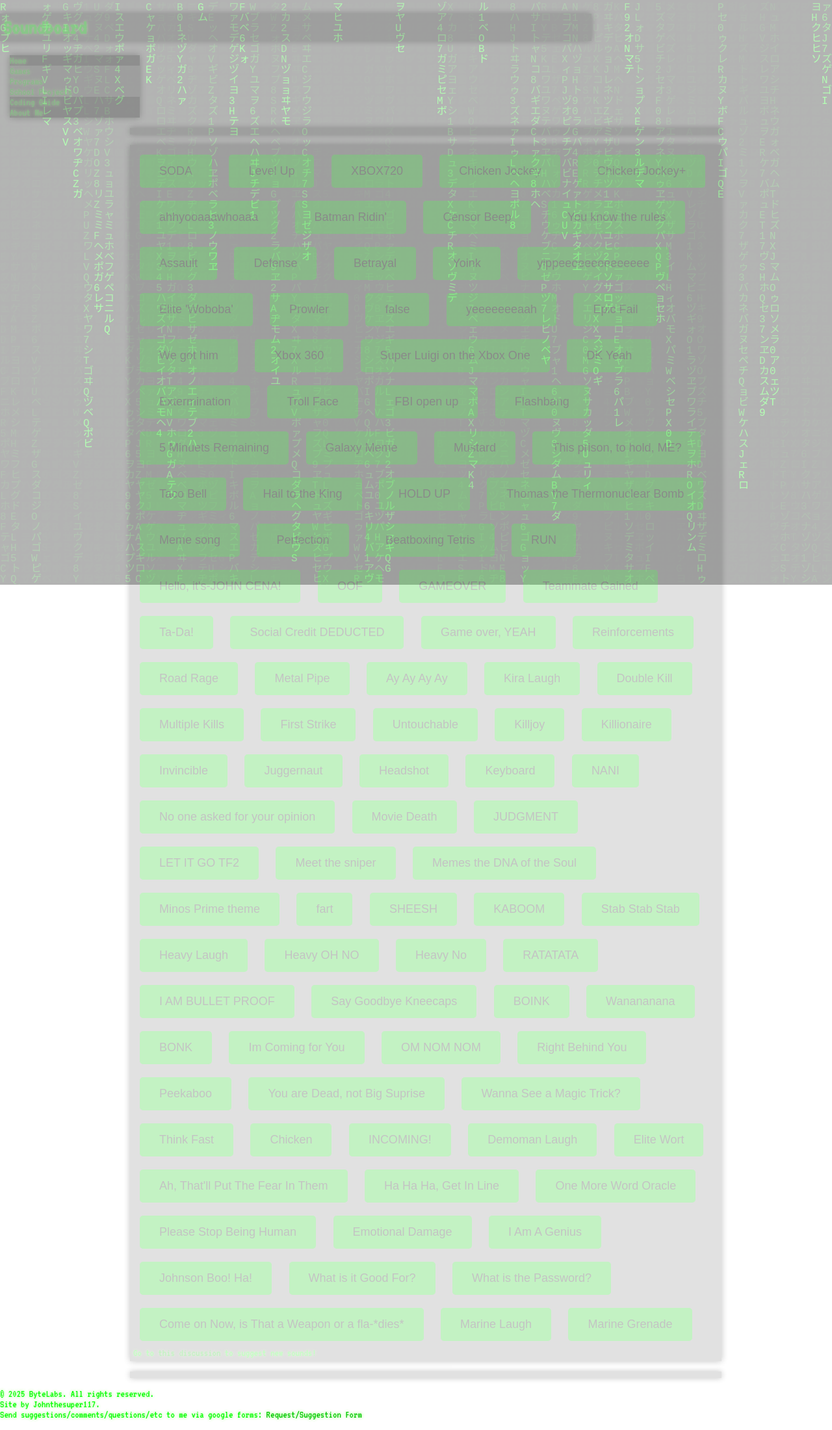
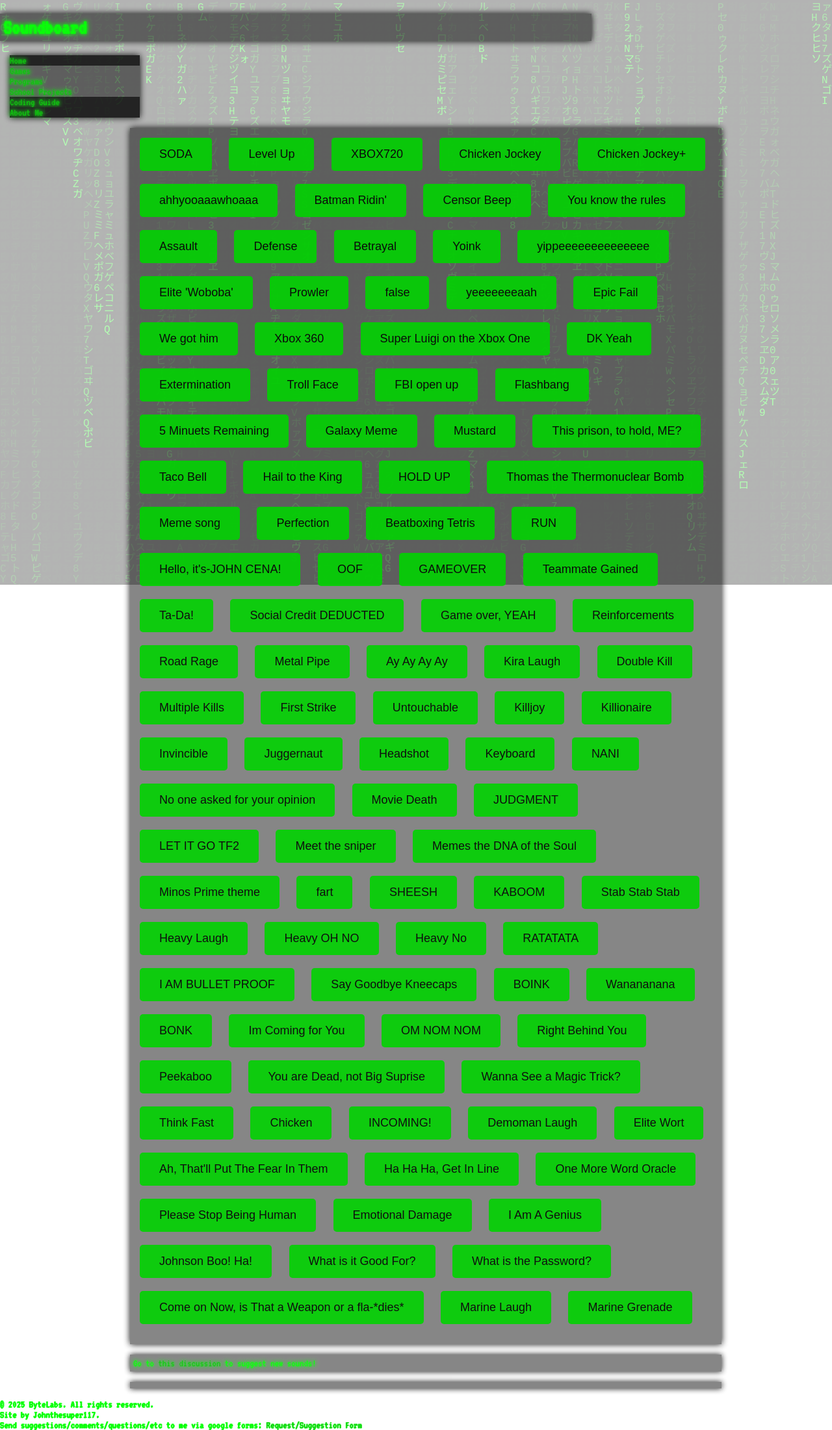
Before and after one commit to Johnthesuper117/bytelabs.online, a Jekyll site: the page built from soundboard.html, in a window 1280 px wide. Shown: the whole page at 65% size. Built offline with Jekyll 4.4.1, drawn with Linux system fonts in a browser that asks for light colours.

Commit message:
minor changes to my about me

```diff
--- a/assets/css/stylesheet.css
+++ b/assets/css/stylesheet.css
@@ -16,9 +16,10 @@
   padding: 0;
   height: 100%;
   z-index: 1;
+  animation: textDistort 1.5s infinite;
 }
 
-h1, ul, p, iframe{
+h1, ul, p, iframe {
   background: rgba(0,0,0,0.5);
   color: var(--color-text1);
   padding: 5px;
@@ -30,7 +31,11 @@
   opacity: 0;
   animation:
     revealContent 0.5s ease-out forwards,
-    flicker 1s infinite 3.5s;
+    flicker 2s infinite 3.5s,
+    intensiveFlicker 5s infinite 4s;
+  text-shadow:
+    0 0 5px var(--color-text1),
+    0 0 10px var(--color-text1);
 }
 
 body {
@@ -134,24 +139,33 @@
   color: var(--color-text2);
   background-color: transparent;
   text-decoration: none;
+  animation: flicker 3s infinite;
+  transition: text-shadow 0.2s;
 }
 
 a:visited {
   color: var(--color-text2);
   background-color: transparent;
   text-decoration: none;
+  animation: flicker 3s infinite;
 }
 
 a:hover {
   color: var(--color-text1);
   background-color: transparent;
   text-decoration: underline;
+  text-shadow:
+    0 0 5px var(--color-text1),
+    0 0 10px var(--color-text1),
+    0 0 15px var(--color-text1);
+  animation: intensiveFlicker 1s infinite;
 }
 
 a:active {
   color: var(--color-text1);
   background-color: transparent;
   text-decoration: underline;
+  animation: intensiveFlicker 0.3s infinite;
 }
 
 .button {
@@ -217,26 +231,82 @@
     50%, 100% { opacity: 0; }
 }
 
+/* Main flicker effect */
 @keyframes flicker {
-    0% { opacity: 0.27861; }
-    5% { opacity: 0.34769; }
-    10% { opacity: 0.23604; }
-    15% { opacity: 0.90626; }
-    20% { opacity: 0.18128; }
-    25% { opacity: 0.83891; }
-    30% { opacity: 0.65583; }
-    35% { opacity: 0.67807; }
-    40% { opacity: 0.26559; }
-    45% { opacity: 0.84693; }
-    50% { opacity: 0.96019; }
-    55% { opacity: 0.08594; }
-    60% { opacity: 0.20313; }
-    65% { opacity: 0.71988; }
-    70% { opacity: 0.53455; }
-    75% { opacity: 0.37288; }
-    80% { opacity: 0.71428; }
-    85% { opacity: 0.70419; }
-    90% { opacity: 0.7003; }
-    95% { opacity: 0.36108; }
-    100% { opacity: 0.24387; }
+    0% { opacity: 0.93; }
+    5% { opacity: 0.89; }
+    10% { opacity: 0.97; }
+    15% { opacity: 0.88; }
+    20% { opacity: 0.96; }
+    25% { opacity: 0.92; }
+    30% { opacity: 0.98; }
+    35% { opacity: 0.87; }
+    40% { opacity: 0.94; }
+    45% { opacity: 0.99; }
+    50% { opacity: 0.91; }
+    55% { opacity: 0.95; }
+    60% { opacity: 0.86; }
+    65% { opacity: 0.97; }
+    70% { opacity: 0.90; }
+    75% { opacity: 0.94; }
+    80% { opacity: 0.98; }
+    85% { opacity: 0.89; }
+    90% { opacity: 0.96; }
+    95% { opacity: 0.93; }
+    100% { opacity: 0.95; }
 }
+
+/* Intense flicker for occasional glitches */
+@keyframes intensiveFlicker {
+    0% { opacity: 0.95; }
+    1% { opacity: 0.5; }
+    2% { opacity: 0.9; }
+    3% { opacity: 0.4; }
+    4% { opacity: 1; }
+    5% { opacity: 0.7; }
+    6% { opacity: 0.95; }
+    95% { opacity: 0.93; }
+    96% { opacity: 0.4; }
+    97% { opacity: 0.95; }
+    98% { opacity: 0.3; }
+    100% { opacity: 0.95; }
+}
+
+/* Text distortion effect */
+@keyframes textDistort {
+    0% {
+        text-shadow: 0.05em 0 0 rgba(0,255,0,0.75),
+                    -0.025em -.05em 0 rgba(0,255,0,0.75),
+                    0.025em .05em 0 rgba(0,255,0,0.75);
+    }
+    14% {
+        text-shadow: 0.05em 0 0 rgba(0,255,0,0.75),
+                    -0.05em -.025em 0 rgba(0,255,0,0.75),
+                    -0.025em .05em 0 rgba(0,255,0,0.75);
+    }
+    15% {
+        text-shadow: -0.05em -.025em 0 rgba(0,255,0,0.75),
+                    0.025em 0.025em 0 rgba(0,255,0,0.75),
+                    -0.05em -.05em 0 rgba(0,255,0,0.75);
+    }
+    49% {
+        text-shadow: -0.05em 0 0 rgba(0,255,0,0.75),
+                    0.025em 0.025em 0 rgba(0,255,0,0.75),
+                    -0.025em 0.05em 0 rgba(0,255,0,0.75);
+    }
+    50% {
+        text-shadow: 0.025em 0.05em 0 rgba(0,255,0,0.75),
+                    0.05em 0 0 rgba(0,255,0,0.75),
+                    0 -0.05em 0 rgba(0,255,0,0.75);
+    }
+    99% {
+        text-shadow: 0.025em 0 0 rgba(0,255,0,0.75),
+                    0.05em 0 0 rgba(0,255,0,0.75),
+                    0 -0.05em 0 rgba(0,255,0,0.75);
+    }
+    100% {
+        text-shadow: -0.025em 0 0 rgba(0,255,0,0.75),
+                    -0.025em -0.025em 0 rgba(0,255,0,0.75),
+                    -0.025em -0.05em 0 rgba(0,255,0,0.75);
+    }
+}
--- a/soundboard.html
+++ b/soundboard.html
@@ -2,7 +2,7 @@
 layout: default
 title: Soundboard
 ---
-<p>
+
 
 {% for sound in site.data.soundboard %}
   <button class="button" onclick="playSound('{{ sound.file }}')">{{ sound.name }}</button>
@@ -11,5 +11,7 @@
 <script src="./assets/js/playsound.js"></script>
 
 <br>
+<br>
+<p>
   Go to <a href="https://github.com/Johnthesuper117/bytelabs.online/discussions/3">this discussion</a> to suggest new sounds!
 </p>
```
Also changed, not shown: profile.html (+30 -13 lines). Lines whose indentation alone changed are shown as unchanged.
